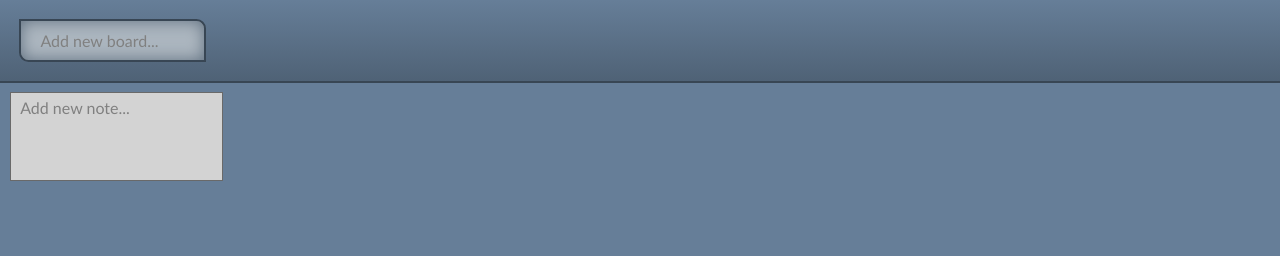
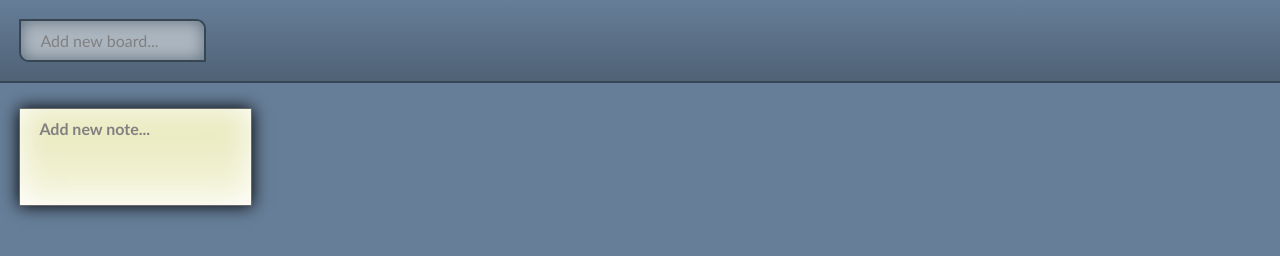
Before and after one commit to aterentic/memoro, a plain HTML site: page public/user.html in a window 1280 px wide. Drawn offline with nearby package versions, Linux system fonts and the light colour scheme; some packages are replaced by stand-ins of ours; no server answers.

Commit message:
Improved note style.

```diff
--- a/public/css/memoro.css
+++ b/public/css/memoro.css
@@ -4,6 +4,12 @@ body {
   font-family: Gill Sans, sans-serif;
   background-color: #667e98;
   color: lightsteelblue;
+}
+
+ul {
+  list-style: none;
+  padding: 0em;
+  margin: 0em;
 }
 
 body.index {
@@ -16,9 +22,6 @@ body.index {
   display: block;
   overflow: hidden;
   width: 100%;
-  padding: 0em;
-  margin: 0em;
-  list-style: none;
   white-space: nowrap;
   border-bottom: 0.18em solid #384654;
 }
@@ -65,20 +68,22 @@ body.index {
 }
 
 #notes {
-  padding: 0em;
-  margin: 0em;
-  list-style: none
+  float: left;
+  padding: 1.6em 0em 1.2em 1.2em;
 }
 
 #notes .note {
   border: solid 0.1em dimgray;
   float: left;
   height: 4.8em;
-  padding: 0.3em 0.6em;
-  margin: 0.6em;
+  padding: 0.6em 1.2em;
+  margin-right: 1.2em;
+  margin-bottom: 1.2em;
   width: 12em;
-  background-color: lightgray;
+  background: linear-gradient(to top, #F5F5E0 0%, #E7E7B6 100%);
+  box-shadow: inset 0 0 2em white, 0 0 1em black;
   color: black;
+  font-weight: bold;
 }
 
 #notes .note:hover {
@@ -90,5 +95,5 @@ body.index {
 }
 
 #notes .note.selected {
-  background-color: white;
+  background: linear-gradient(to top, #F5F5E0 0%, white 100%);
 }
--- a/public/user.html
+++ b/public/user.html
@@ -14,8 +14,8 @@
             </li>
         </ul>
         <ul id="notes">
-            <li class="note " ng-click="noteClick($event)" ng-repeat="note in board.notes | orderBy:orderBy">
-                {{note.text}}
+            <li class="note" ng-click="noteClick($event)" ng-repeat="note in board.notes | orderBy:orderBy">
+                <ul><li>{{note.text}}</li></ul>
             </li>
             <li class="note empty" id="new-note" contenteditable="false" ng-click="newNoteClick($event)" ng-keydown="newNoteKeydown($event)" ng-blur="newNoteBlur($event)" ng-keypress="newNoteKeypress($event)">
                 {{newNoteText}}
```
